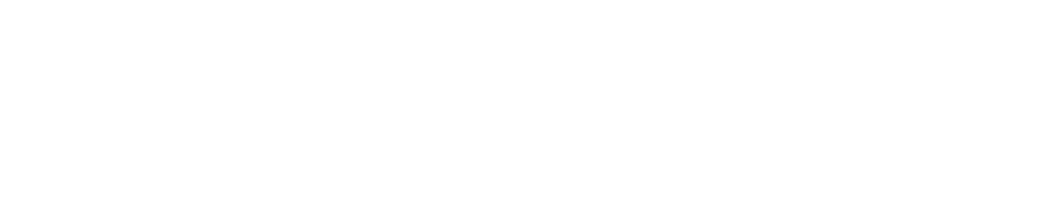
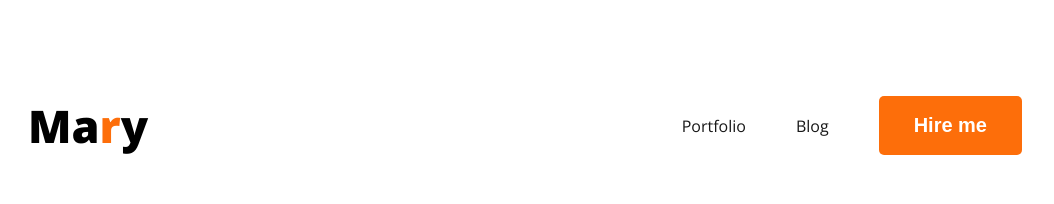
Before and after one commit to redoan03/web-portfolio, a plain HTML site: page index.html in a window 1280 px wide. Shown: the whole page, without its empty margins (0-1054 px from the left). Drawn offline with nearby package versions, Linux system fonts and the light colour scheme.

Commit message:
leveling and color set

```diff
--- a/index.html
+++ b/index.html
@@ -5,12 +5,24 @@
     <meta charset="UTF-8">
     <meta name="viewport" content="width=device-width, initial-scale=1.0">
     <title>Web developer Portfolio</title>
+    <link rel="preconnect" href="https://fonts.googleapis.com">
+    <link rel="preconnect" href="https://fonts.gstatic.com" crossorigin>
+    <link href="https://fonts.googleapis.com/css2?family=Open+Sans:ital,wght@0,300..800;1,300..800&display=swap"
+        rel="stylesheet">
+    <link rel="stylesheet" href="protfolio.css">
 </head>
 
-<body>
+<body class="open-sans-normal">
     <header>
 
-
+        <nav>
+            <h3 class="nav-title">Ma<span class="text-primary">r</span>y</h3>
+            <ul>
+                <li><a class="dark2" href="">Portfolio</a></li>
+                <li><a class="dark2"> Blog</a></li>
+                <li><a href=""><button class="btn-primary">Hire me</button></a></li>
+            </ul>
+        </nav>
     </header>
     <main>
 
--- /dev/null
+++ b/protfolio.css
@@ -0,0 +1,59 @@
+.open-sans-normal {
+    font-family: "Open Sans", sans-serif;
+    font-optical-sizing: auto;
+    font-style: normal;
+    font-variation-settings:
+        "wdth" 100;
+}
+
+/* nav style */
+
+nav {
+    display: flex;
+    align-items: center;
+    justify-content: space-between;
+    margin: 50px 200px 30px 20px;
+}
+
+.nav-title {
+    font-weight: 800;
+    font-size: 45px;
+}
+
+nav ul li {
+    list-style: none;
+    margin-right: 50px;
+
+}
+
+nav li a {
+    text-decoration: none;
+    font-size: 20;
+}
+
+nav ul {
+    display: flex;
+    align-items: center;
+
+}
+
+.dark2 {
+    color: #181818;
+}
+
+/* color r*/
+.text-primary {
+    color: #FD6E0A;
+}
+
+.btn-primary {
+
+    background-color: #FD6E0A;
+    font-weight: bold;
+    font-size: 20px;
+    color: white;
+    padding: 18px 35px;
+    border-radius: 5px;
+    border: none;
+
+}
```
